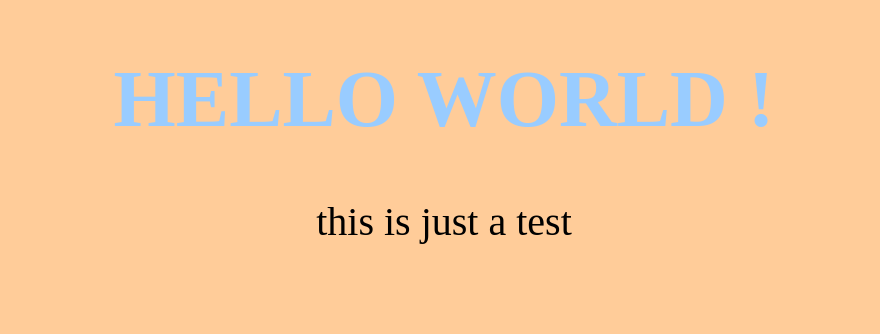
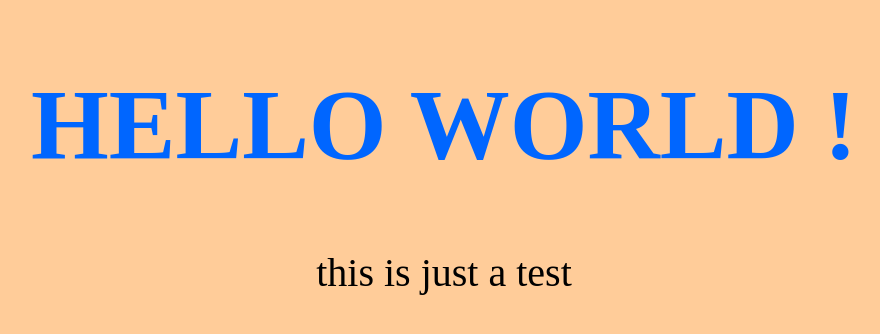
Before and after one commit to aelbounouhi/test, a plain HTML site: page index.html in a window 1280 px wide. In both pictures the pointer is over the element "HELLO WORLD !". Shown: the whole page, without its empty margins (196-1076 px from the left). Drawn offline with Linux system fonts and the light colour scheme.

Commit message:
I updated style file

```diff
--- a/style.css
+++ b/style.css
@@ -12,3 +12,8 @@ h1 {
 	text-align: center;
 	font-size: 80px;
 }
+
+h1:hover{
+	font-size: 100px;
+	color: #0066ff;
+}
```
